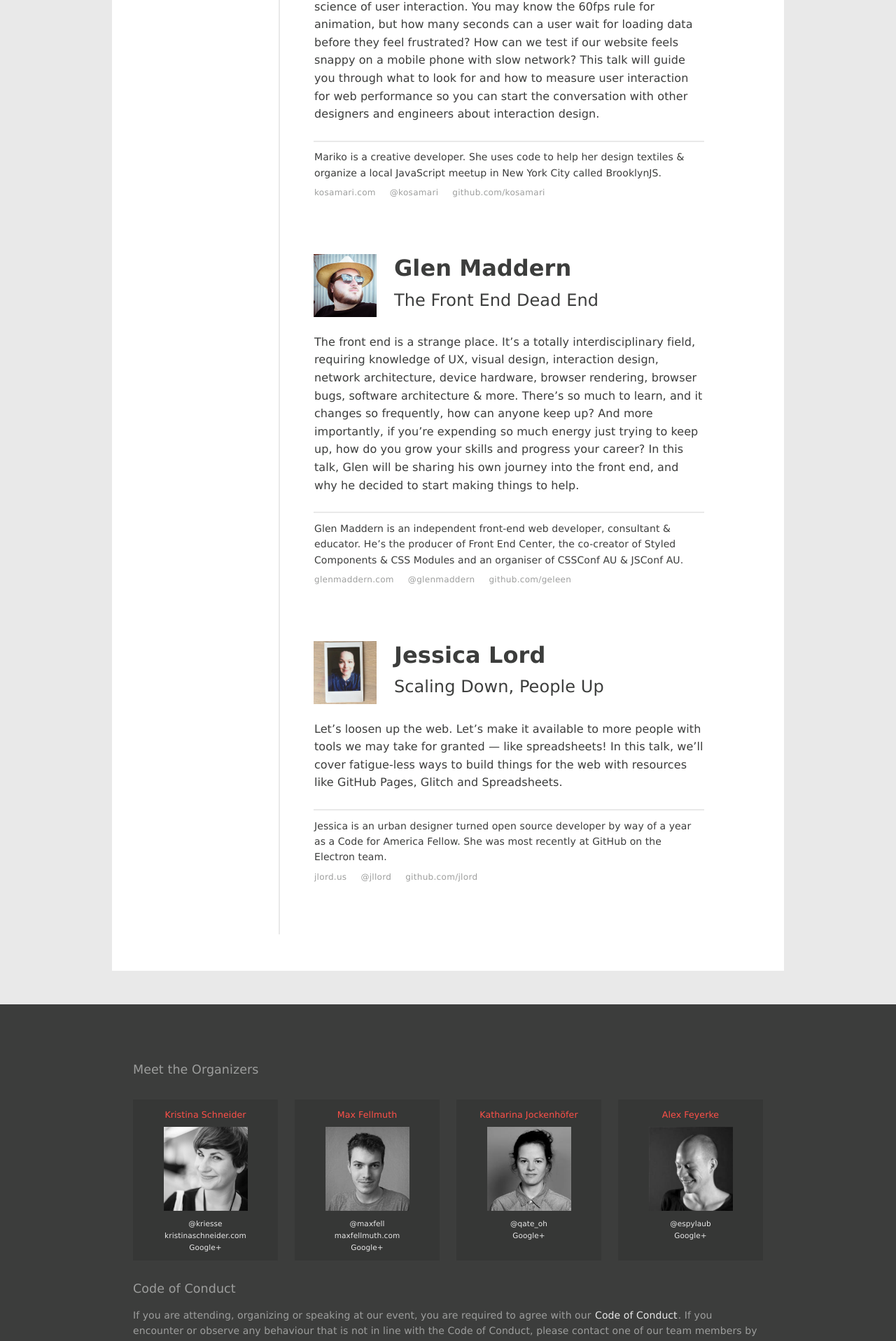
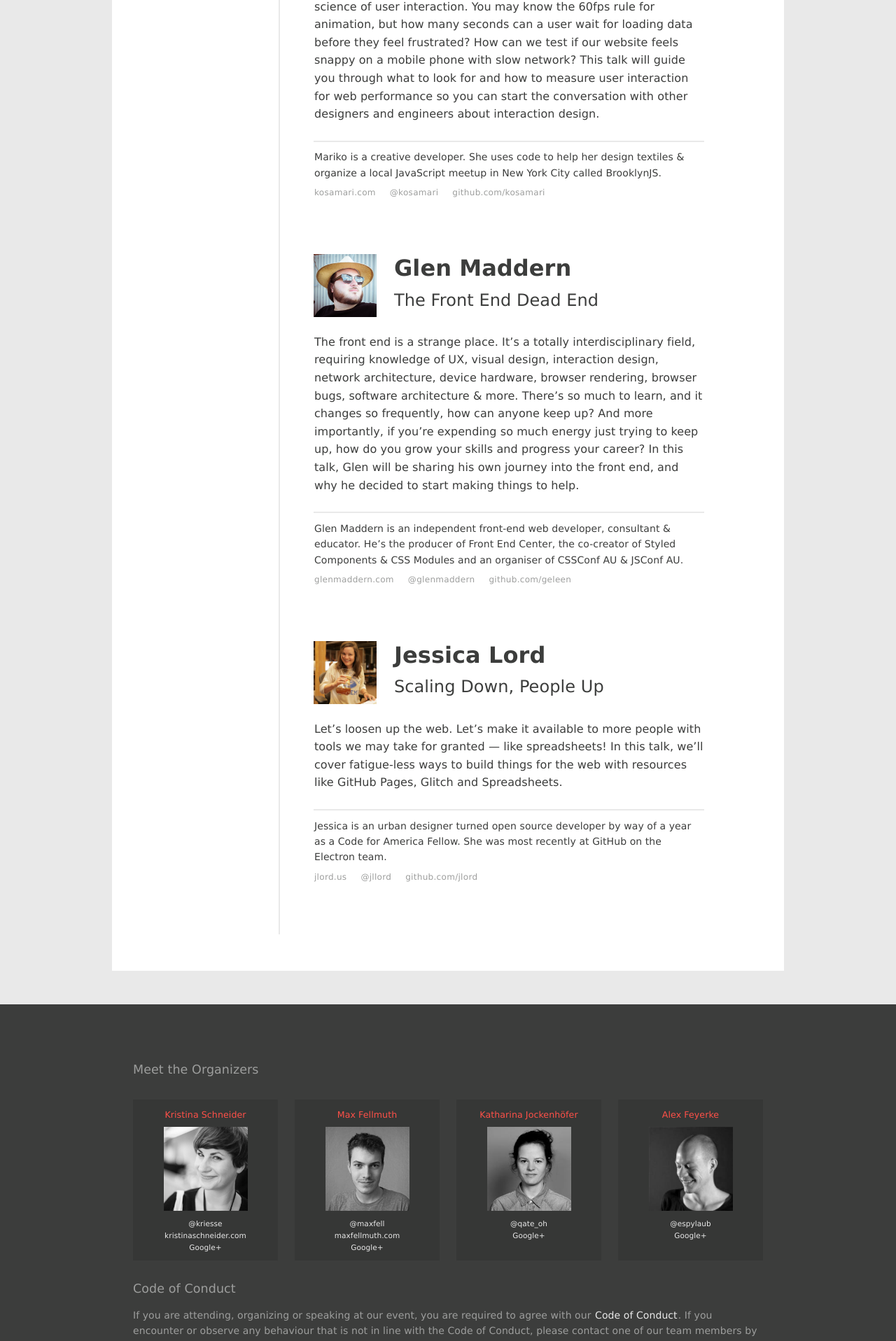
Before and after one commit to upfrontug/upfrontug.github.io, a Jekyll site: the page built from _posts/2017-05-09-meetup.html, in a window 1280 px wide. Shown: the part 1233-3149 px from the top of the page at 70% size. Built offline with Jekyll 4.4.1, drawn with Linux system fonts in a browser that asks for light colours; a script that is not in the unit is left out.

Commit message:
add jessica’s picture

```diff
--- a/_posts/2017-05-09-meetup.html
+++ b/_posts/2017-05-09-meetup.html
@@ -42,7 +42,7 @@
           title: 'github.com/geleen'
     - name: 'Jessica Lord'
       title: 'Scaling Down, People Up'
-      picture: 'jessica-lord.jpg'
+      picture: 'jessica-lord.png'
       desc: 'Let’s loosen up the web. Let’s make it available to more people with tools we may take for granted — like spreadsheets! In this talk, we’ll cover fatigue-less ways to build things for the web with resources like GitHub Pages, Glitch and Spreadsheets.'
       bio: 'Jessica is an urban designer turned open source developer by way of a year as a Code for America Fellow. She was most recently at GitHub on the Electron team.'
       links:
```
Also changed, not shown: images/talks/jessica-lord.png (added).
